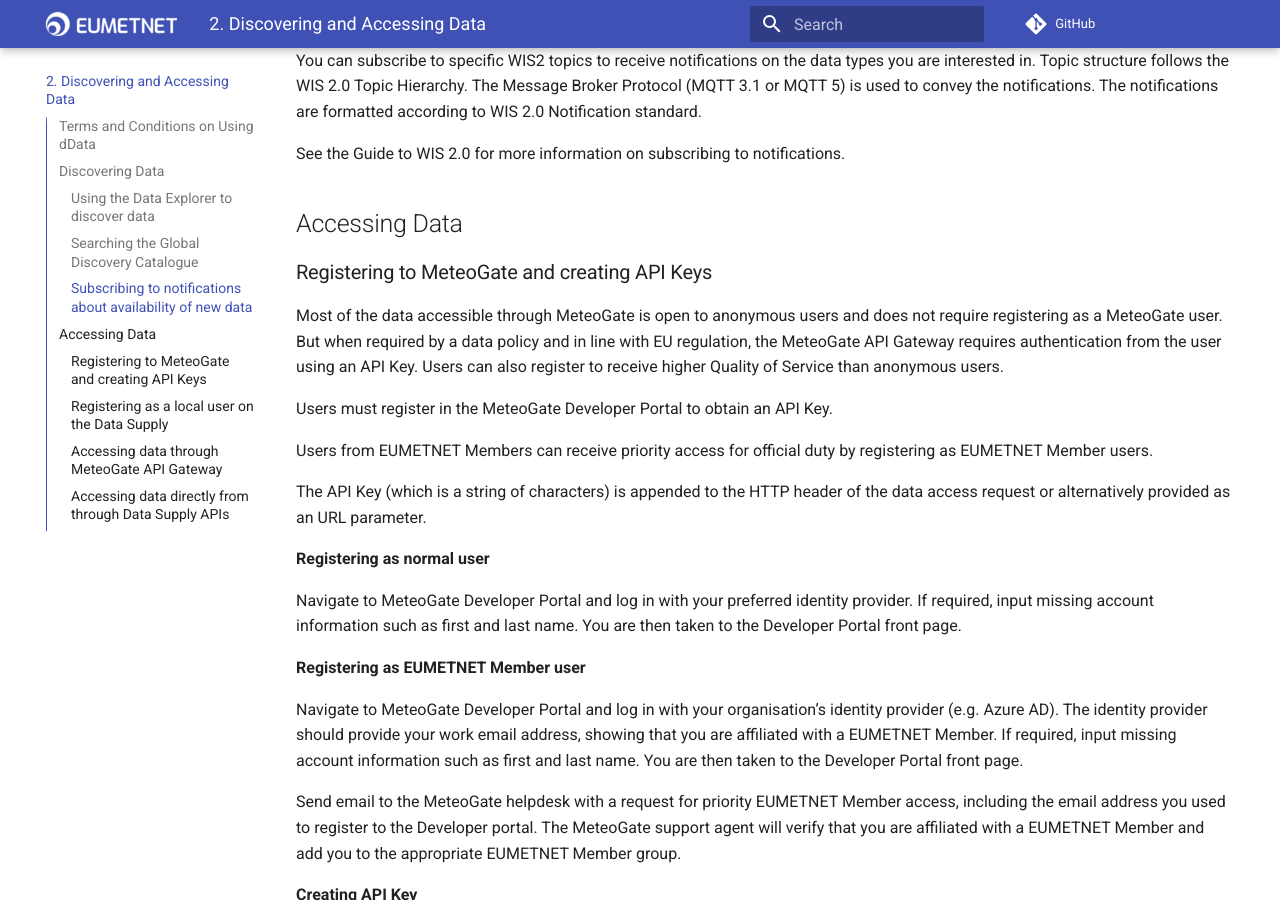
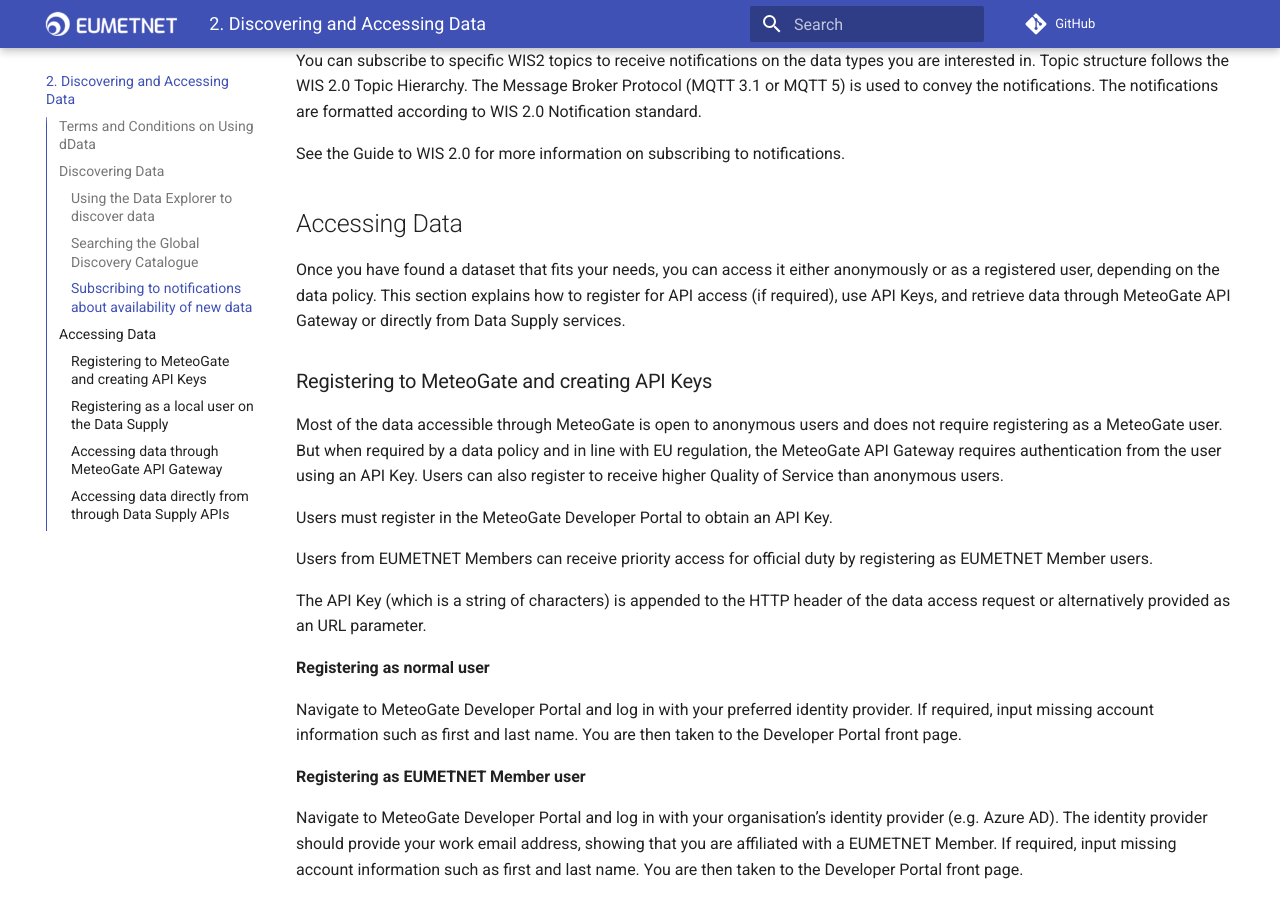
Before and after one commit to EUMETNET/meteogate-documentation, an MkDocs documentation site: the page built from docs/2-discovering-and-accessing-data.md, in a window 1280 px wide and 900 px high, scrolled down 1770 px. Built offline with MkDocs 1.6.1 and Material for MkDocs 9.7.7, drawn with Linux system fonts in a browser that asks for light colours; comment, search, counter and statistics services are not loaded.

Commit message:
Update 2-discovering-and-accessing-data.md

```diff
--- a/docs/2-discovering-and-accessing-data.md
+++ b/docs/2-discovering-and-accessing-data.md
@@ -51,6 +51,8 @@ You can subscribe to specific WIS2 topics to receive notifications on the data t
 See the Guide to WIS 2.0 for more information on subscribing to notifications.
 
 ## Accessing Data
+
+Once you have found a dataset that fits your needs, you can access it either anonymously or as a registered user, depending on the data policy. This section explains how to register for API access (if required), use API Keys, and retrieve data through MeteoGate API Gateway or directly from Data Supply services.
 
 ### Registering to MeteoGate and creating API Keys
 
```
